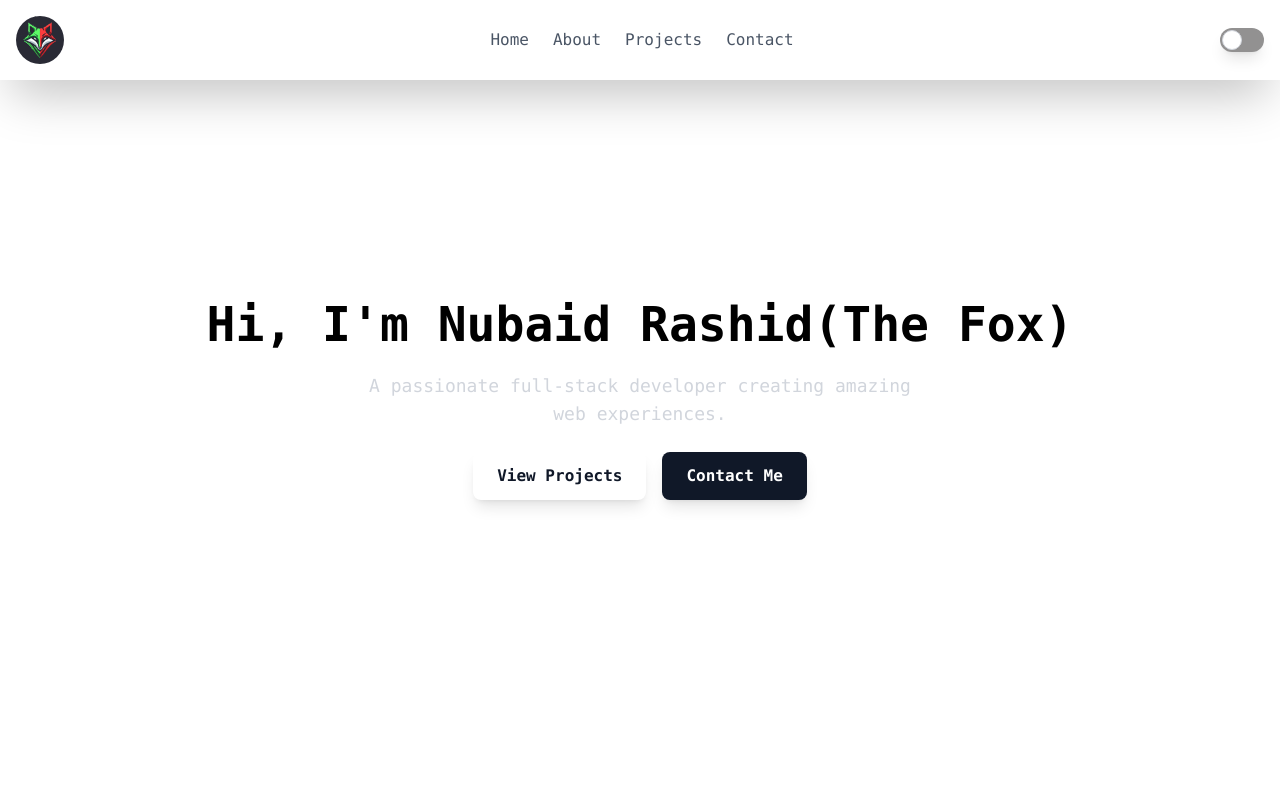
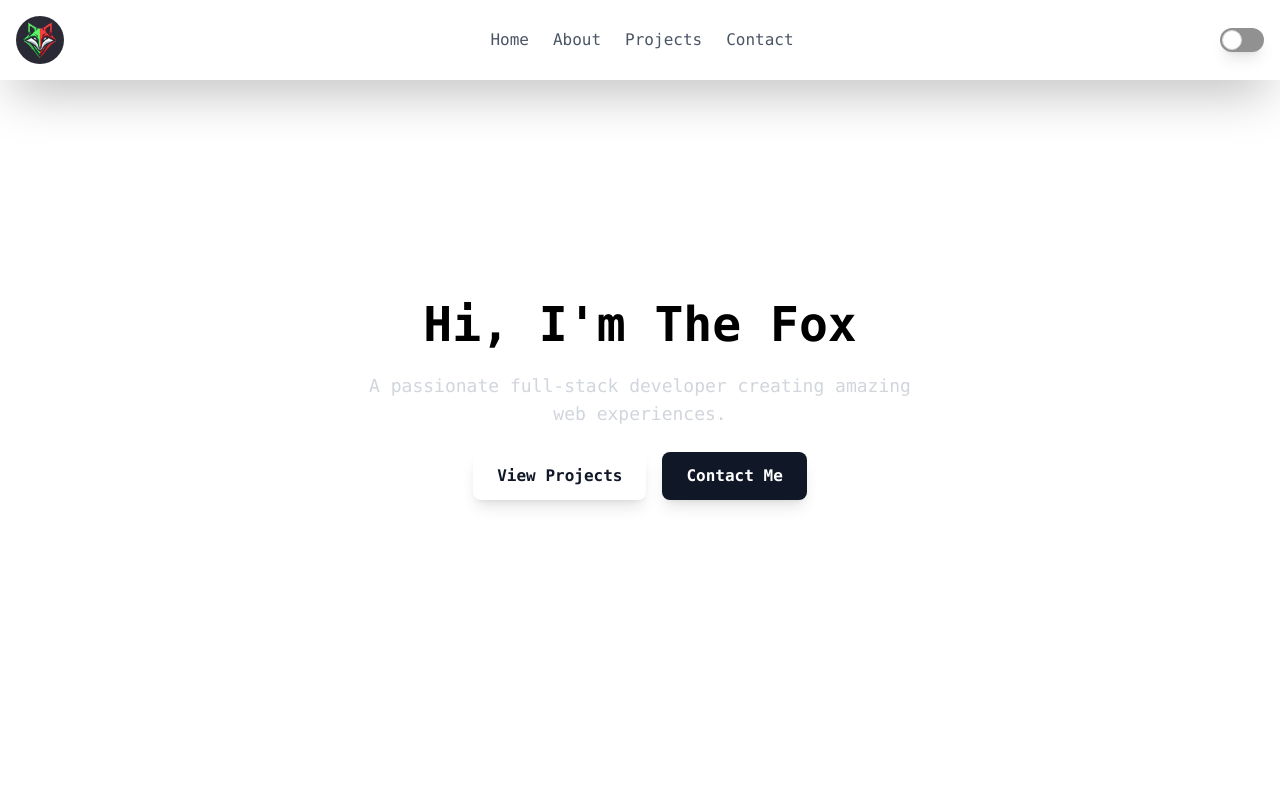
Before and after one commit to The-Fox-369/fox-portfolio, a Vue app: page / in a window 1280 px wide. Shown: the top 800 px of the page. Built offline with nearby package versions, Linux system fonts and the light colour scheme.

Commit message:
Update Hero.vue

```diff
--- a/src/components/Hero.vue
+++ b/src/components/Hero.vue
@@ -4,7 +4,7 @@
     id="hero"
   >
     <div class="space-y-6 text-center">
-      <h1 class="text-5xl font-semibold">Hi, I'm Nubaid Rashid(The Fox)</h1>
+      <h1 class="text-5xl font-semibold">Hi, I'm The Fox</h1>
       <p class="mx-auto max-w-xl text-lg text-gray-300">
         A passionate full-stack developer creating amazing web experiences.
       </p>
```
